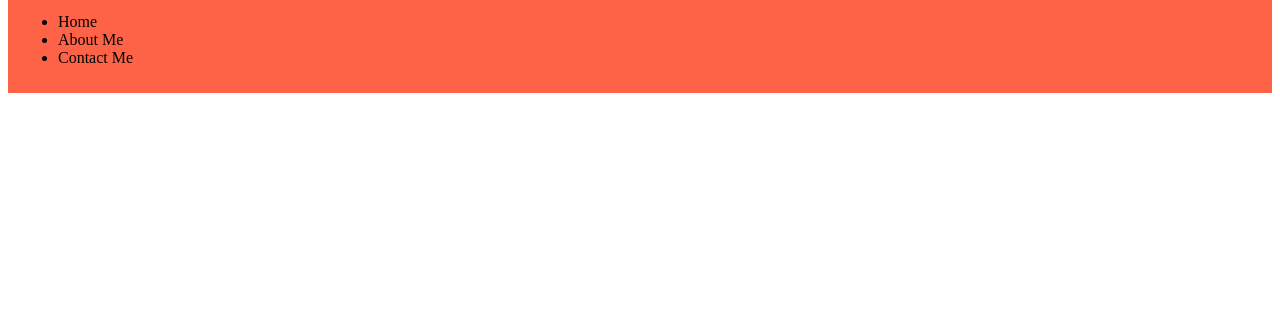
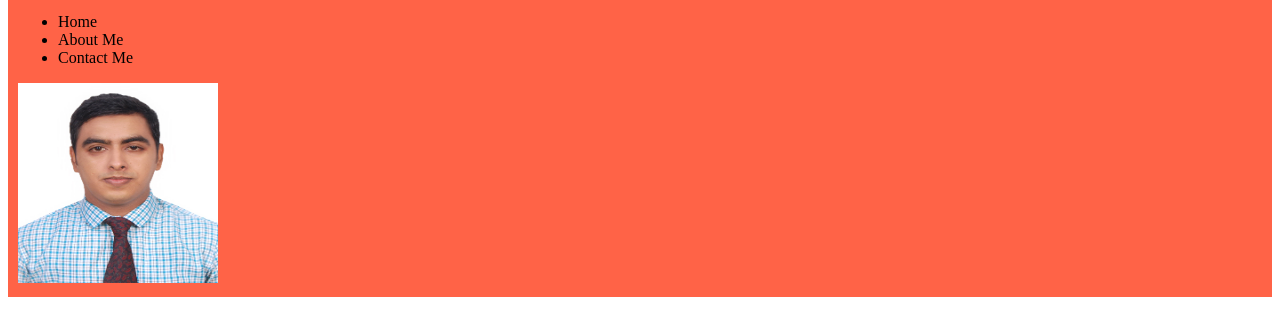
Before and after one commit to redwan09uk/my-first-website, a plain HTML site: page index.html in a window 1280 px wide. Shown: the part 119-454 px from the top of the page. Drawn offline with Linux system fonts and the light colour scheme.

Commit message:
photo added

```diff
--- a/index.html
+++ b/index.html
@@ -15,6 +15,7 @@
             <li>About Me</li>
             <li>Contact Me</li>
         </ul>
+        <img src="./images/my photo.jpeg" alt="My photo" height="200px" width="200px">
     </div>
 
 </body>
```
Also changed, not shown: images/my photo.jpeg (added).
